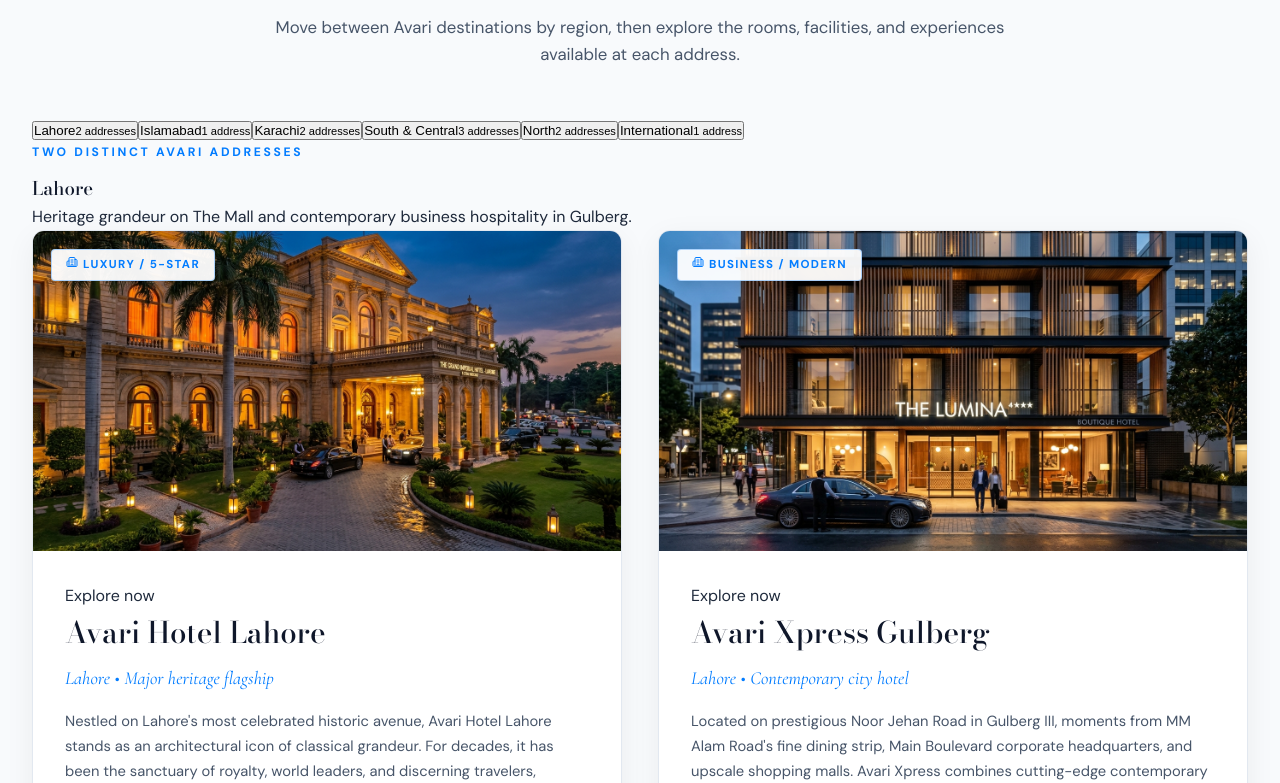
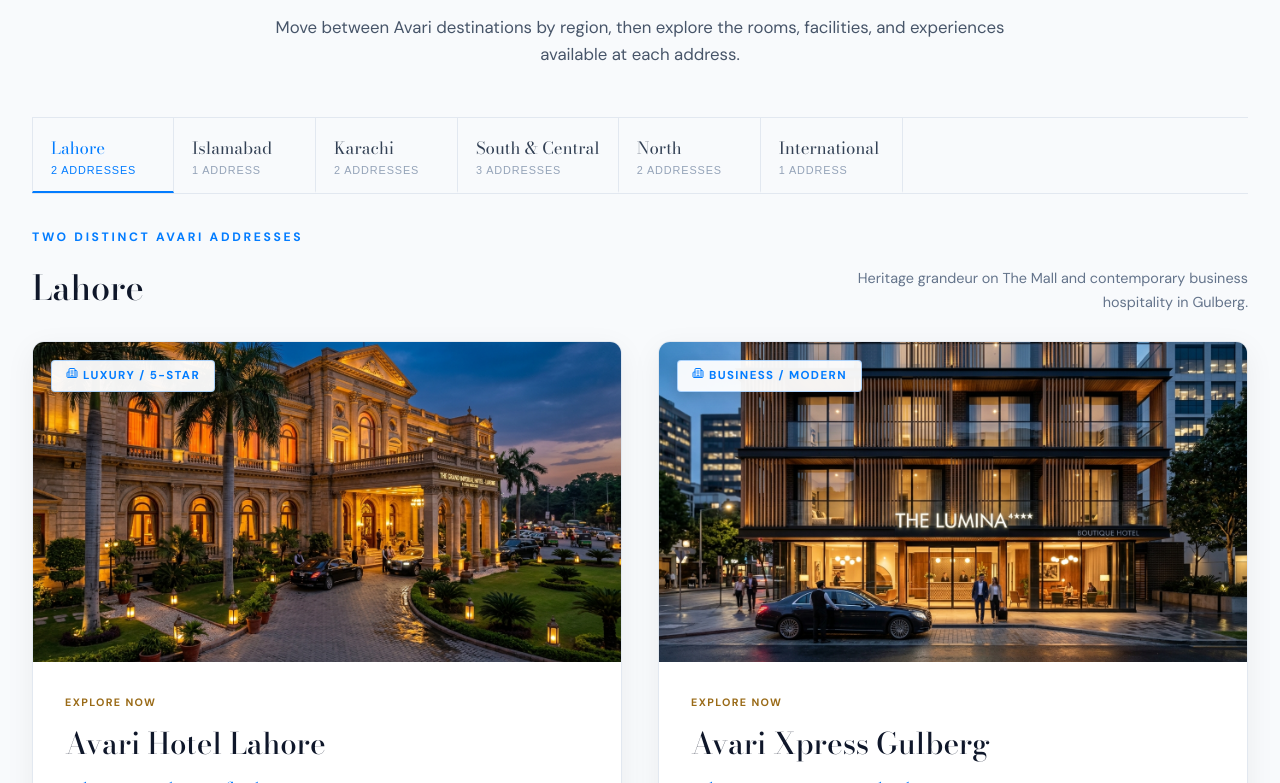
Before and after one commit to syedtahashahid/avrai, a Next.js app: page / in a window 1280 px wide. Shown: the part 1077-1860 px from the top of the page. Built offline with nearby package versions, Linux system fonts and the light colour scheme.

Commit message:
style: add portfolio regional navigation styles

```diff
--- a/app/globals.css
+++ b/app/globals.css
@@ -501,9 +501,117 @@
   grid-template-columns: 1fr 1fr;
   gap: 36px;
 }
+
+.portfolio-region-rail {
+  display: flex;
+  gap: 0;
+  overflow-x: auto;
+  margin: 0 0 34px;
+  border-top: 1px solid #E2E8F0;
+  border-bottom: 1px solid #E2E8F0;
+  scrollbar-width: thin;
+}
+
+.portfolio-region-tab {
+  min-width: 142px;
+  padding: 17px 18px 15px;
+  border: 0;
+  border-right: 1px solid #E2E8F0;
+  border-bottom: 2px solid transparent;
+  background: transparent;
+  color: #64748B;
+  cursor: pointer;
+  text-align: left;
+  transition: var(--transition);
+}
+
+.portfolio-region-tab:first-child {
+  border-left: 1px solid #E2E8F0;
+}
+
+.portfolio-region-tab span,
+.portfolio-region-tab small {
+  display: block;
+}
+
+.portfolio-region-tab span {
+  color: #334155;
+  font-family: var(--font-serif);
+  font-size: 1.05rem;
+}
+
+.portfolio-region-tab small {
+  margin-top: 3px;
+  color: #94A3B8;
+  font-size: 0.68rem;
+  letter-spacing: 0.08em;
+  text-transform: uppercase;
+}
+
+.portfolio-region-tab:hover,
+.portfolio-region-tab.active {
+  background: #F8FAFC;
+  border-bottom-color: var(--avari-blue);
+}
+
+.portfolio-region-tab.active span,
+.portfolio-region-tab.active small {
+  color: var(--avari-blue);
+}
+
+.portfolio-region-heading {
+  display: flex;
+  justify-content: space-between;
+  align-items: end;
+  gap: 32px;
+  margin: 0 0 26px;
+}
+
+.portfolio-region-heading h3 {
+  margin-top: 5px;
+  font-size: 2.15rem;
+  font-weight: 500;
+}
+
+.portfolio-region-heading p {
+  max-width: 460px;
+  color: #64748B;
+  font-size: 0.9rem;
+  line-height: 1.7;
+  text-align: right;
+}
+
+.portfolio-card-status {
+  margin-bottom: 9px;
+  color: #9A6B18;
+  font-size: 0.67rem;
+  font-weight: 700;
+  letter-spacing: 0.13em;
+  text-transform: uppercase;
+}
+
+.portfolio-card-actions {
+  display: flex;
+  gap: 12px;
+}
+
+.portfolio-property-grid .property-card-desc {
+  min-height: 96px;
+}
+
 @media (max-width: 900px) {
   .properties-duo-grid {
     grid-template-columns: 1fr;
+  }
+
+  .portfolio-region-heading {
+    align-items: start;
+    flex-direction: column;
+    gap: 10px;
+  }
+
+  .portfolio-region-heading p {
+    text-align: left;
   }
 }
 
@@ -1397,6 +1505,16 @@
 
   .gold-hero h1 {
     font-size: 4.2rem;
+  }
+
+  .portfolio-region-tab {
+    min-width: 126px;
+    padding-left: 13px;
+    padding-right: 13px;
+  }
+
+  .portfolio-card-actions {
+    flex-direction: column;
   }
 
   .gold-benefit-grid,
```
